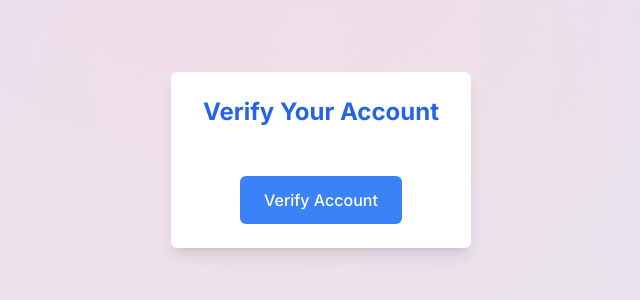
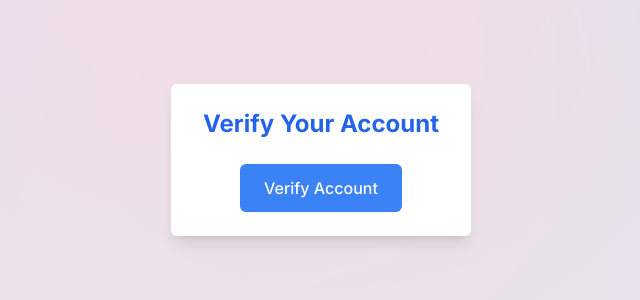
Before and after one commit to janysoth/ReactProjects, a Next.js app in the folder notes-app-v2/client/: page /verify-email/1 in a window 1280 px wide. Shown: the part 240-540 px from the top of the page, without its empty margins (319-959 px from the left). Built offline with nearby package versions, Linux system fonts and the light colour scheme; no server answers.

Commit message:
Update verify-email page to remove unused user context props.

```diff
--- a/notes-app-v2/client/app/verify-email/[verificationToken]/page.tsx
+++ b/notes-app-v2/client/app/verify-email/[verificationToken]/page.tsx
@@ -4,15 +4,15 @@ import React, { useEffect, useState } from "react";
 import { useUserContext } from "@/context/userContext";
 
 interface Props {
-  params: {
+  params: Promise<{
     verificationToken: string;
-  };
+  }>;
 }
 
 function Page({ params }: Props) {
   const [verificationToken, setVerificationToken] = useState<string | null>(null);
 
-  const { verifyUser, user } = useUserContext();
+  const { verifyUser } = useUserContext();
 
   useEffect(() => {
     // Unwrap the params Promise (for future-proofing)
@@ -32,13 +32,6 @@ function Page({ params }: Props) {
       <div className="bg-white shadow-lg flex flex-col justify-center items-center gap-6 px-8 py-6 rounded-md">
         <h1 className="text-blue-600 text-2xl font-bold">Verify Your Account</h1>
 
-        {user && (
-          <div className="flex flex-col items-center text-center">
-            <p className="text-lg font-medium text-gray-800">{user.name}</p>
-            <p className="text-sm text-gray-500">{user.email}</p>
-          </div>
-        )}
-
         <button
           className="px-6 py-3 bg-blue-500 text-white rounded-md font-medium hover:bg-blue-600 transition"
           onClick={() => verifyUser(verificationToken)}
```
